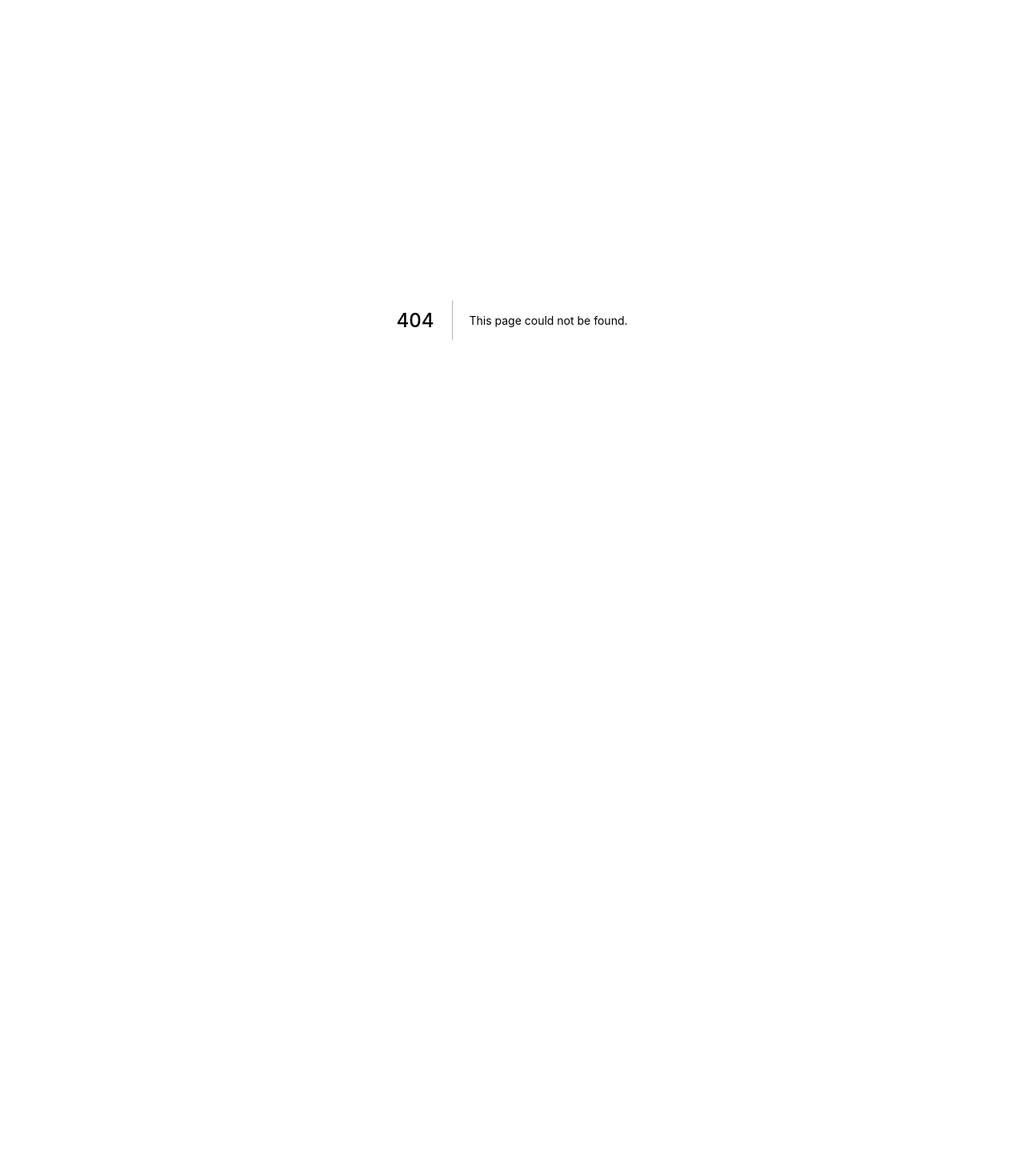
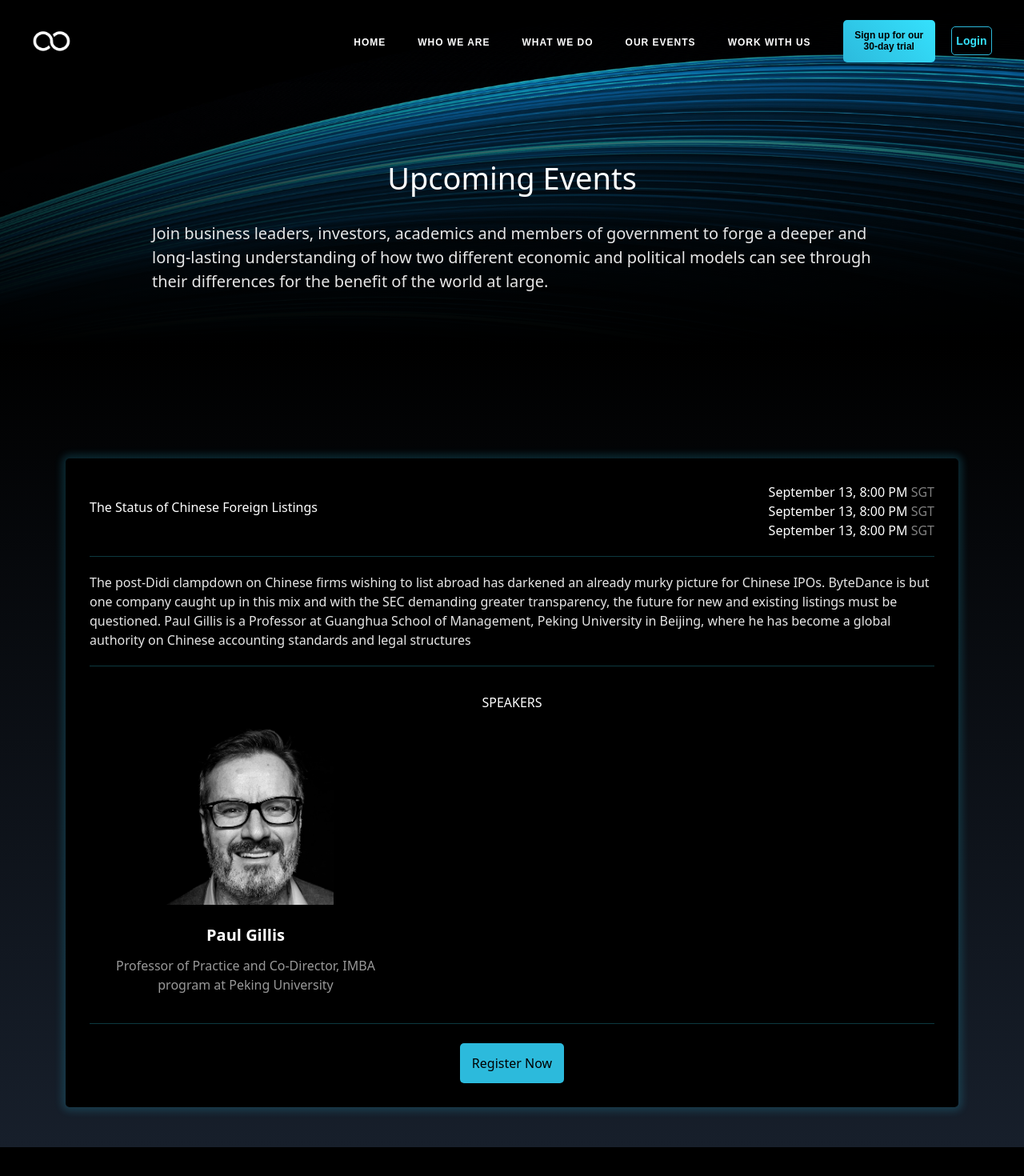
Before and after one commit to cventix/ucs-frontend, a Next.js app: page /our-events in a window 1280 px wide. Before the commit this address had no page. Shown: the top 1470 px of the page at 80% size. Before the commit the page ends 800 px from the top, so only its background shows below. Built offline with nearby package versions, Linux system fonts and the light colour scheme.

Commit message:
add events page

```diff
--- /dev/null
+++ b/components/Events/Item/EventItem.module.scss
@@ -0,0 +1,102 @@
+@import "./assets/styles/variables";
+
+.Container {
+  width: 100%;
+  display: flex;
+  flex-direction: column;
+  margin-top: 40px;
+  padding: 30px;
+  border-radius: 5px;
+  background-color: #000;
+  box-shadow: 0 0 10px 5px rgb(44 186 220 / 20%);
+  .Header {
+    display: flex;
+    align-items: center;
+    justify-content: space-between;
+    padding-bottom: 20px;
+    border-bottom: 1px solid rgba(53,225,253,.25);
+    .Title {
+      color: #fff;
+      font-size: 16px;
+      font-weight: 400;
+    }
+    .Schedule {
+      padding: 0;
+      margin: 0;
+      list-style: none;
+      & > li {
+        color: #fff;
+        font-size: 16px;
+        font-weight: 300;
+        text-align: right;
+        & > span {
+          color: rgba(255, 255, 255, 0.5);
+        }
+      }
+    }
+  }
+  .Description {
+    color: hsla(0,0%,100%,.9);
+    margin-top: 20px;
+    padding-bottom: 20px;
+    border-bottom: 1px solid rgba(53,225,253,.25);
+  }
+  .Speakers {
+    margin-top: 20px;
+    padding-bottom: 20px;
+    border-bottom: 1px solid rgba(53,225,253,.25);
+    display: flex;
+    flex-direction: column;
+    align-items: center;
+    .Title {
+      color: #fff;
+      font-size: 16px;
+      text-align: center;
+      text-transform: uppercase;
+    }
+    .SpeakerItems {
+      width: 100%;
+      display: flex;
+      align-items: center;
+      justify-content: flex-start;
+      overflow-x: auto;
+      margin-top: 15px;
+      .SpeakerItem {
+        width: 370px;
+        min-width: 280px;
+        display: flex;
+        flex-direction: column;
+        align-items: center;
+        justify-content: center;
+        margin: 0 10px;
+        .SpeakerName {
+          color: #fff;
+          font-size: 20px;
+          font-weight: 600;
+          text-align: center;
+          line-height: 36px;
+          margin-top: 20px;
+        }
+        .SpeakerDescription {
+          color: hsla(0,0%,100%,.6);
+          font-size: 16px;
+          text-align: center;
+          margin-top: 0;
+        }
+      }
+    }
+  }
+  .RegisterLink {
+    display: flex;
+    align-items: center;
+    justify-content: center;
+    height: 50px;
+    padding: 15px;
+    color: $ucf-dark;
+    border-radius: 5px;
+    background-color: #2cbadc;
+    font-size: 16px;
+    font-weight: 400;
+    text-decoration: none;
+  }
+}
--- /dev/null
+++ b/components/Events/Item/index.jsx
@@ -0,0 +1,61 @@
+import React, { Fragment } from 'react';
+import PropTypes from 'prop-types';
+import Image from 'next/image';
+import style from './EventItem.module.scss';
+
+const EventItem = ({ title, description, speakers, link }) => {
+  return (
+    <Fragment>
+      <div className={style.Container}>
+        <div className={style.Header}>
+          <h2 className={style.Title}>{title}</h2>
+          <ul className={style.Schedule}>
+            <li>
+              September 13, 8:00 PM <span>SGT</span>
+            </li>
+            <li>
+              September 13, 8:00 PM <span>SGT</span>
+            </li>
+            <li>
+              September 13, 8:00 PM <span>SGT</span>
+            </li>
+          </ul>
+        </div>
+        <p className={style.Description}>{description}</p>
+        <div className={style.Speakers}>
+          <h3 className={style.Title}>SPEAKERS</h3>
+          <div className={style.SpeakerItems}>
+            {speakers.map((item, index) => (
+              <div className={style.SpeakerItem} key={index}>
+                <Image src={item.image} width={220} height={220} />
+                <h2 className={style.SpeakerName}>{item.name}</h2>
+                <p className={style.SpeakerDescription}>{item.bio}</p>
+              </div>
+            ))}
+          </div>
+        </div>
+        <div className="d-flex justify-content-center align-items-center mt-4">
+          <a href={link} className={style.RegisterLink}>
+            Register Now
+          </a>
+        </div>
+      </div>
+    </Fragment>
+  );
+};
+
+EventItem.propTypes = {
+  title: PropTypes.string,
+  description: PropTypes.string,
+  speakers: PropTypes.array,
+  link: PropTypes.string,
+};
+
+EventItem.defaultProps = {
+  title: '',
+  description: '',
+  speakers: [],
+  link: '',
+};
+
+export default EventItem;
--- /dev/null
+++ b/pages/our-events/OurEvents.module.scss
@@ -0,0 +1,57 @@
+@import "../../assets/styles/variables";
+
+.Container {
+  width: 100%;
+  display: flex;
+  flex-direction: column;
+  .Header {
+    display: flex;
+    height: auto;
+    padding-top: 200px;
+    padding-bottom: 50px;
+    -webkit-flex-wrap: nowrap;
+    -ms-flex-wrap: nowrap;
+    flex-wrap: nowrap;
+    background-image: linear-gradient(
+                    0deg,#000,hsla(0,0%,100%,0)),url('../../public/images/about-top-bg.jpg');
+    background-position: 0 0,50% 50%;
+    background-size: auto,cover;
+    background-attachment: scroll,scroll;
+    object-fit: cover;
+    flex-direction: column;
+    align-items: center;
+    justify-content: center;
+    width: 100%;
+    .HeaderContent {
+      display: flex;
+      align-items: center;
+      flex-direction: column;
+      width: 100%;
+      max-width: 1200px;
+      .Title {
+        font-size: 38px;
+        line-height: 44px;
+        text-align: center;
+        color: $ucf_white;
+      }
+      .Description {
+        width: 75%;
+        color: hsla(0,0%,100%,.9);
+        font-size: 20px;
+        line-height: 1.5;
+        font-style: normal;
+        font-weight: 300;
+        margin-top: 25px;
+      }
+    }
+  }
+  .EventSection {
+    display: flex;
+    padding: 100px 50px 50px;
+    -webkit-box-pack: center;
+    -moz-box-pack: center;
+    align-items: center;
+    justify-content: center;
+    background-image: linear-gradient(0deg,#171f2b,#000);
+  }
+}
--- /dev/null
+++ b/pages/our-events/index.jsx
@@ -0,0 +1,60 @@
+import React, { Fragment } from 'react';
+import Layout from '../../layout';
+import EventItem from '../../components/Events/Item';
+import style from './OurEvents.module.scss';
+
+const events = [
+  {
+    title: 'The Status of Chinese Foreign Listings',
+    description:
+      'The post-Didi clampdown on Chinese firms wishing to list abroad has darkened an already murky picture for Chinese IPOs. ByteDance is but one company caught up in this mix and with the SEC demanding greater transparency, the future for new and existing listings must be questioned. Paul Gillis is a Professor at Guanghua School of Management, Peking University in Beijing, where he has become a global authority on Chinese accounting standards and legal structures',
+    speakers: [
+      {
+        image: '/images/Matt-Krake.jpeg',
+        name: 'Paul Gillis',
+        bio: 'Professor of Practice and Co-Director, IMBA program at Peking University',
+      },
+    ],
+    link: '#',
+  },
+];
+
+const OurEvents = () => {
+  return (
+    <Fragment>
+      <Layout>
+        <div className={style.Container}>
+          <div className={style.Header}>
+            <div className={style.HeaderContent}>
+              <h1 className={style.Title}>Upcoming Events</h1>
+              <p className={style.Description}>
+                Join business leaders, investors, academics and members of government to forge a deeper and long-lasting
+                understanding of how two different economic and political models can see through their differences for
+                the benefit of the world at large.
+              </p>
+            </div>
+          </div>
+          <div className={style.EventSection}>
+            <div className="container">
+              <div className="row">
+                <div className="Col-12">
+                  {events.map((item, index) => (
+                    <EventItem
+                      key={index}
+                      title={item.title}
+                      description={item.description}
+                      link={item.link}
+                      speakers={item.speakers}
+                    />
+                  ))}
+                </div>
+              </div>
+            </div>
+          </div>
+        </div>
+      </Layout>
+    </Fragment>
+  );
+};
+
+export default OurEvents;
```
